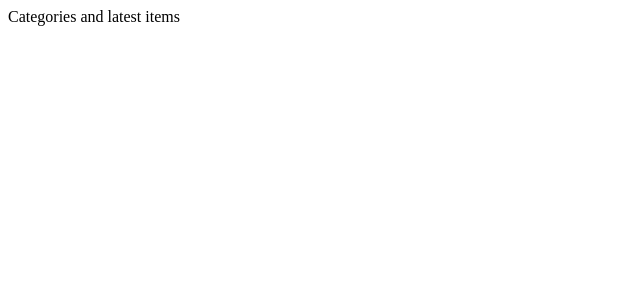
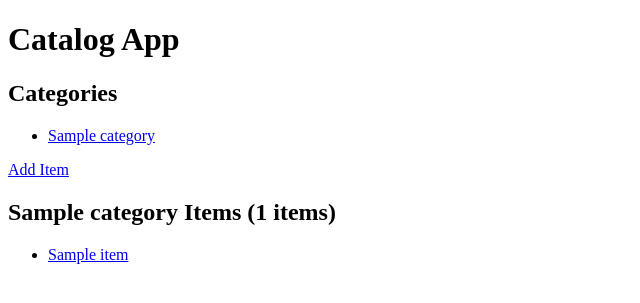
Before and after one commit to akudet/fsnd-proj4, a Flask app: page /catalog/1/ in a window 1280 px wide. Shown: the top 303 px of the page, without its empty margins (0-640 px from the left). Run offline with Flask 2, Linux system fonts and the light colour scheme; tables that the repository leaves empty hold one stand-in row (values such as "Sample post").

Commit message:
add catalog page

```diff
--- a/app.py
+++ b/app.py
@@ -1,27 +1,44 @@
 from flask import Flask, render_template
+from sqlalchemy import create_engine
+from sqlalchemy.orm import sessionmaker
+
+from catalog_db_setup import Category, Base, Item
 
 app = Flask(__name__)
+
+engine = create_engine('sqlite:///item_catalog.db')
+Base.metadata.bind = engine
+
+DBSession = sessionmaker(bind=engine)
+session = DBSession()
 
 
 @app.route("/")
 @app.route("/catalog/")
 def catalog():
-    return render_template("catalog/index.html")
+    categories = session.query(Category).all()
+    items = session.query(Item).limit(5).all()
+    return render_template("catalog/index.html",
+                           categories=categories, items=items)
 
 
-@app.route("/catalog/<int:catalog_id>/")
-@app.route("/catalog/<int:catalog_id>/items/")
-def catalog_items(catalog_id):
-    return render_template("catalog/index.html")
+@app.route("/catalog/<int:category_id>/")
+@app.route("/catalog/<int:category_id>/items/")
+def catalog_items(category_id):
+    categories = session.query(Category).all()
+    category = session.query(Category).filter_by(id=category_id).one_or_none()
+    items = session.query(Item).filter_by(category_id=category_id).all()
+    return render_template("catalog/index.html",
+                           categories=categories, items=items, category=category)
 
 
-@app.route("/catalog/<int:catalog_id>/items/<int:item_id>/new")
-def catalog_item_new(catalog_id, item_id):
+@app.route("/catalog/new/")
+def catalog_item_new():
     return render_template("item/new.html")
 
 
-@app.route("/catalog/<int:catalog_id>/items/<int:item_id>/")
-def catalog_item(catalog_id, item_id):
+@app.route("/catalog/<category_id>/items/<id>/")
+def catalog_item(category_id, id):
     return render_template("item/index.html")
 
 
--- a/templates/catalog/index.html
+++ b/templates/catalog/index.html
@@ -5,6 +5,59 @@
     <title>Catalog App</title>
 </head>
 <body>
-Categories and latest items
+<header>
+    <h1>
+        Catalog App
+    </h1>
+</header>
+<main>
+    <section>
+        <h2>Categories</h2>
+        <ul>
+            {% for category in categories %}
+            <li>
+                <a href="{{ url_for('catalog_items', category_id=category.id) }}">
+                    {{ category.name }}
+                </a>
+            </li>
+            {% endfor %}
+        </ul>
+    </section>
+
+    <section>
+        <a href="{{ url_for('catalog_item_new') }}">Add Item</a>
+        {% if category %}
+        <h2>
+            {{ category.name }} Items ({{ items | length }} items)
+        </h2>
+        <ul>
+            {% for item in items %}
+            <li>
+                <a href="{{ url_for('catalog_item', category_id=item.category_id, id=item.id) }}">
+                    {{ item.name }}
+                </a>
+            </li>
+            {% endfor %}
+        </ul>
+        {% else %}
+        <h2>
+            Latest Items
+        </h2>
+        <ul>
+            {% for item in items %}
+            <li>
+                <a href="{{ url_for('catalog_item', category_id=item.category_id, id=item.id) }}">
+                    {{ item.name }}
+                </a>
+                <a href=" {{ url_for('catalog_items', category_id=item.category.id) }}">
+                    ({{ item.category.name }})
+                </a>
+            </li>
+            {% endfor %}
+        </ul>
+        {% endif %}
+
+    </section>
+</main>
 </body>
 </html>
```
